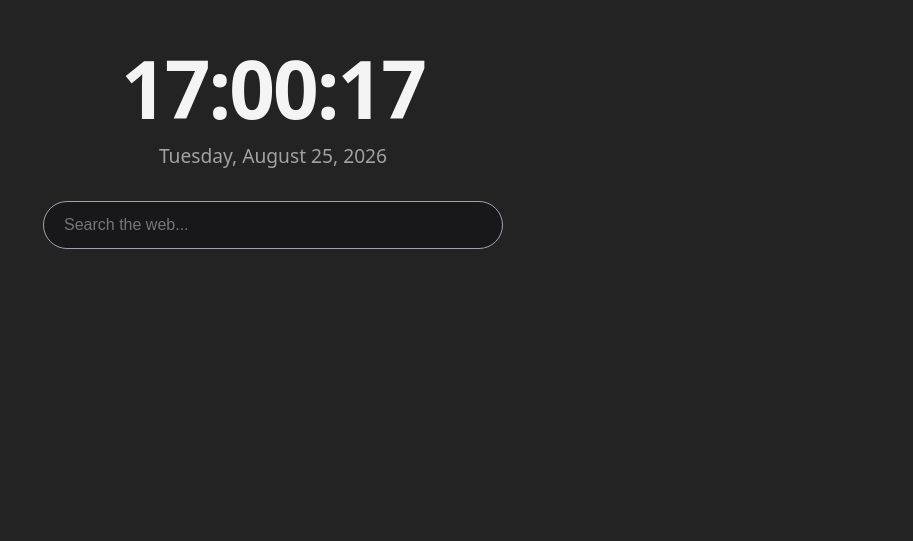
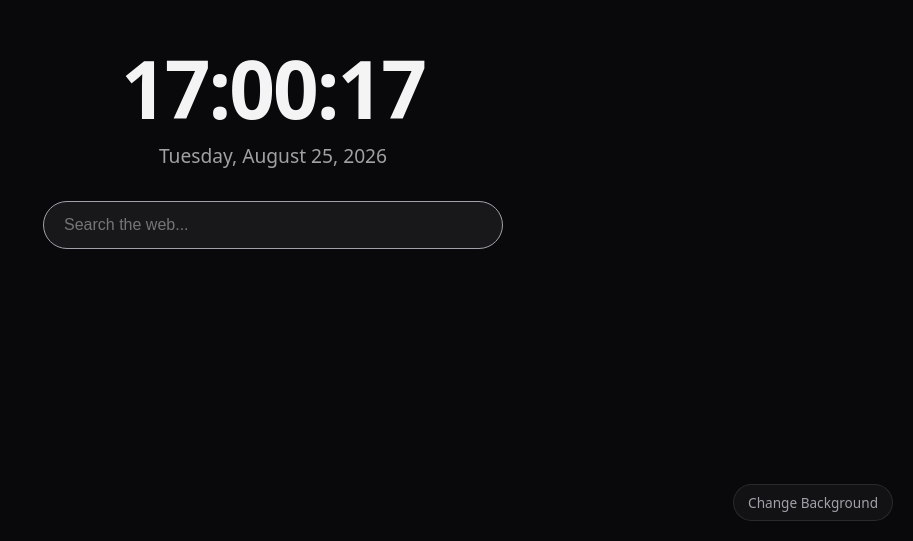
Before and after one commit to KinzaSyedHussain/Tabby-Tab, a website built with Vite: page index.html in a window 1280 px wide. Shown: the part 259-800 px from the top of the page, without its empty margins (367-1280 px from the left). Built offline with nearby package versions, Linux system fonts and the light colour scheme.

Commit message:
background image feature

```diff
--- a/index.html
+++ b/index.html
@@ -14,6 +14,8 @@
         <input type="text" name="q" placeholder="Search the web..." autofocus autocomplete="off"/>
       </form>
 
+      <label for="bg-upload" class="bg-btn" title="Change Background">Change Background</label>
+      <input type="file" id="bg-upload" accept="image/*" hidden/>
 
     <script type="module" src="/src/main.js"></script>
     <link rel="stylesheet" href="./src/style.css" />
--- a/src/main.js
+++ b/src/main.js
@@ -12,3 +12,25 @@ document.getElementById('date').textContent = now.toLocaleDateString('en-US', op
 
 setInterval(updateTime, 1000);
 updateTime();
+
+
+const bgUpload = document.getElementById('bg-upload');
+const savedBg = localStorage.getItem('customBg');
+if (savedBg) {
+  document.body.style.backgroundImage = `url(${savedBg})`;
+}
+
+if (bgUpload) {
+  bgUpload.addEventListener('change', (e) => {
+  const file = e.target.files[0];
+  if (file) {
+    const reader = new FileReader();
+    reader.onload = function (event) {
+      const imageData = event.target.result;
+      document.body.style.backgroundImage = `url(${imageData})`;
+      localStorage.setItem('customBg', imageData);
+    };
+    reader.readAsDataURL(file);
+  }
+});
+}
--- a/src/style.css
+++ b/src/style.css
@@ -5,15 +5,41 @@
 }
 
 body {
-  background-color: #242323;
-  overflow: hidden;
+  background-color: #09090b;
+  background-size: cover;
+  background-position: center;
+  background-repeat: no-repeat;
   color: #f4f4f5;
+  font-family: system-ui, -apple-system, sans-serif;
+  height: 100vh;
   display: flex;
   justify-content: center;
   align-items: center;
-  height: 100vh;
-  font-family: system-ui, -apple-system, BlinkMacSystemFont, 'Segoe UI', Roboto, Oxygen, Ubuntu, Cantarell, 'Open Sans', 'Helvetica Neue', sans-serif
+  overflow: hidden;
+  position: relative;
 }
+
+/* Floating change background button */
+.bg-btn {
+  position: absolute;
+  bottom: 20px;
+  right: 20px;
+  background: rgba(24, 24, 27, 0.7);
+  color: #a1a1aa;
+  padding: 8px 14px;
+  border-radius: 20px;
+  font-size: 0.85rem;
+  cursor: pointer;
+  backdrop-filter: blur(8px);
+  border: 1px solid rgba(255, 255, 255, 0.1);
+  transition: all 0.2s ease;
+}
+
+.bg-btn:hover {
+  color: #ffffff;
+  background: rgba(39, 39, 42, 0.9);
+}
+
 
 .container {
   text-align: center;
```
